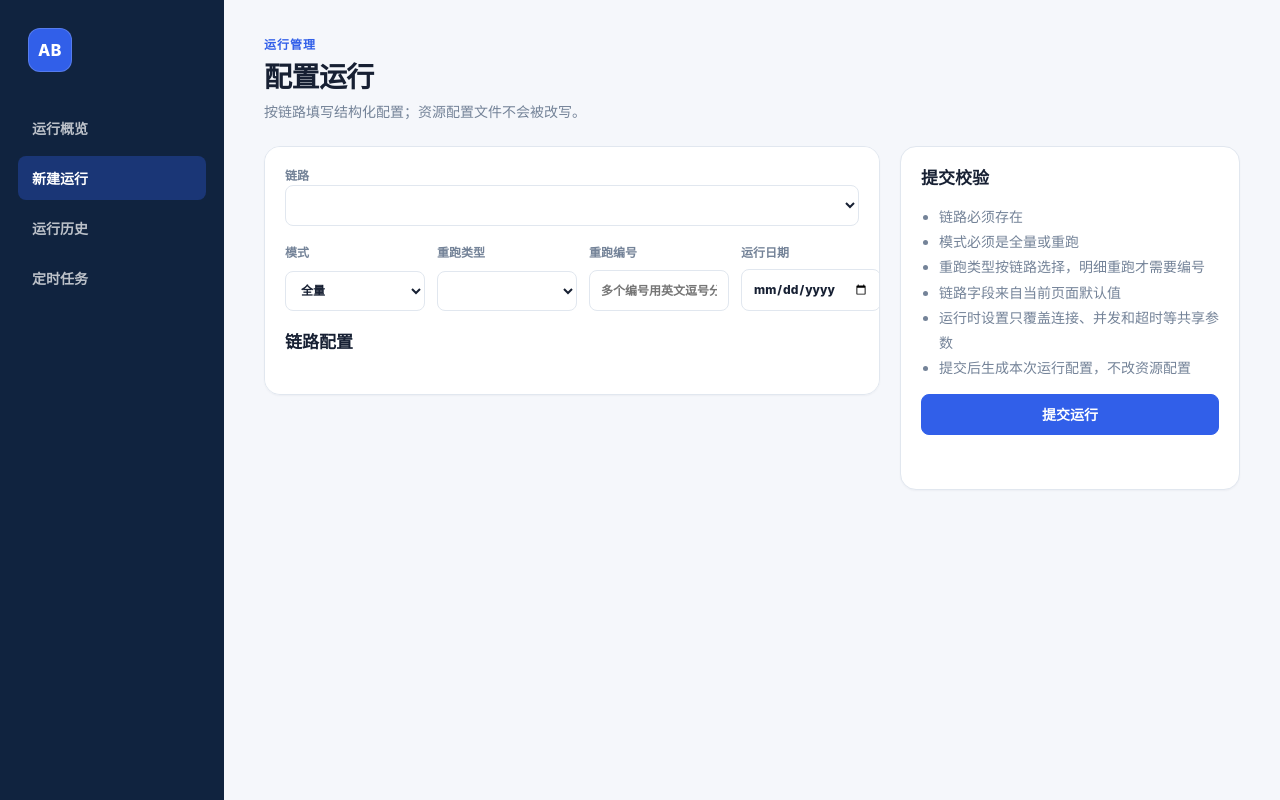
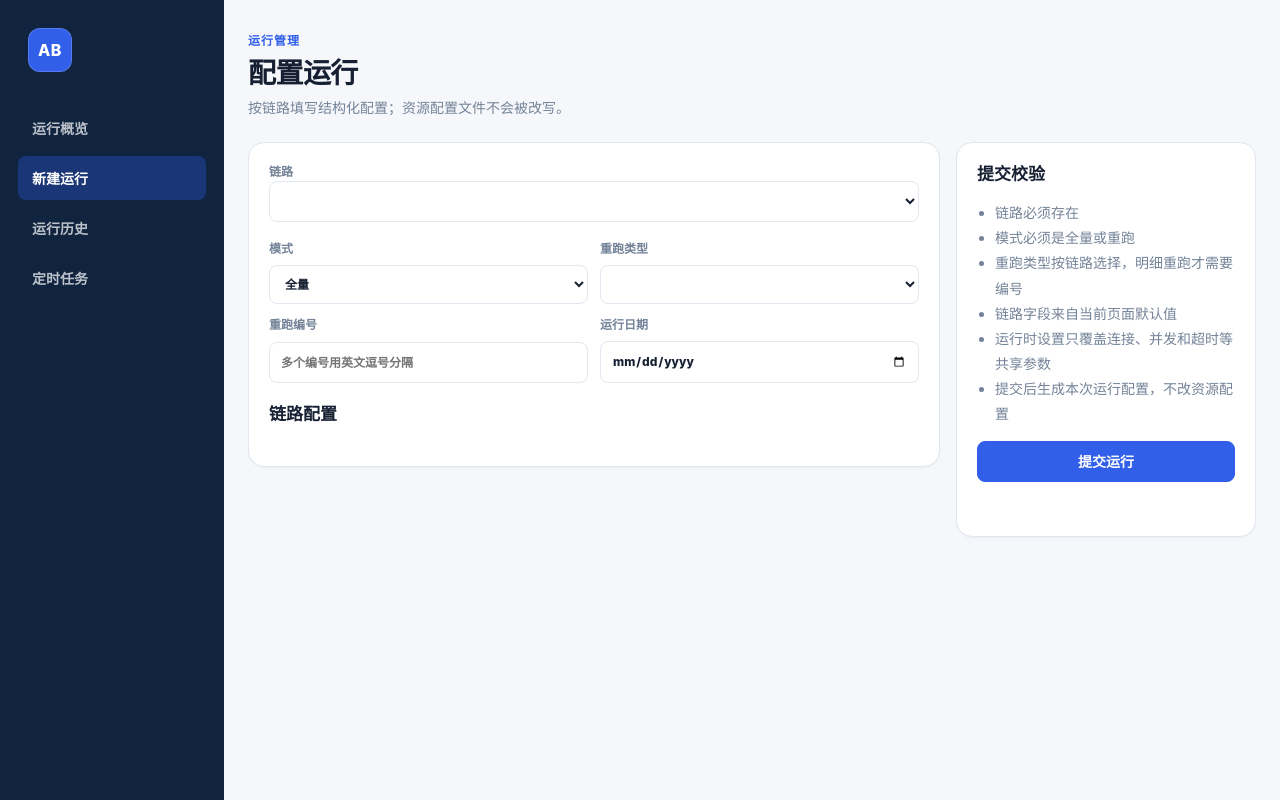
Before and after one commit to wangyufengsky/Java-OpenCode-CLI, a Spring app: page /run-new in a window 1280 px wide. Run offline with Thymeleaf, Linux system fonts and the light colour scheme; the template is opened without the code that fills it, so the values that code supplies are empty.

Commit message:
fix: harden task console desktop shell

```diff
--- a/src/main/resources/static/styles.css
+++ b/src/main/resources/static/styles.css
@@ -45,7 +45,7 @@ a:hover {
 }
 
 :focus-visible {
-  outline: 3px solid color-mix(in srgb, var(--color-primary) 35%, white);
+  outline: 3px solid var(--color-primary);
   outline-offset: 3px;
 }
 
@@ -519,3 +519,23 @@ textarea {
   min-width: 0;
   overflow-wrap: anywhere;
 }
+
+@media (max-width: 1360px) {
+  .app-main {
+    padding: 32px 24px 40px;
+  }
+
+  .dashboard-grid,
+  .run-form {
+    grid-template-columns: minmax(0, 1fr) 300px;
+    gap: 16px;
+  }
+
+  .dashboard-grid table {
+    min-width: 620px;
+  }
+
+  .form-row {
+    grid-template-columns: repeat(2, minmax(140px, 1fr));
+  }
+}
```
Also changed, not shown: 1 other file.
